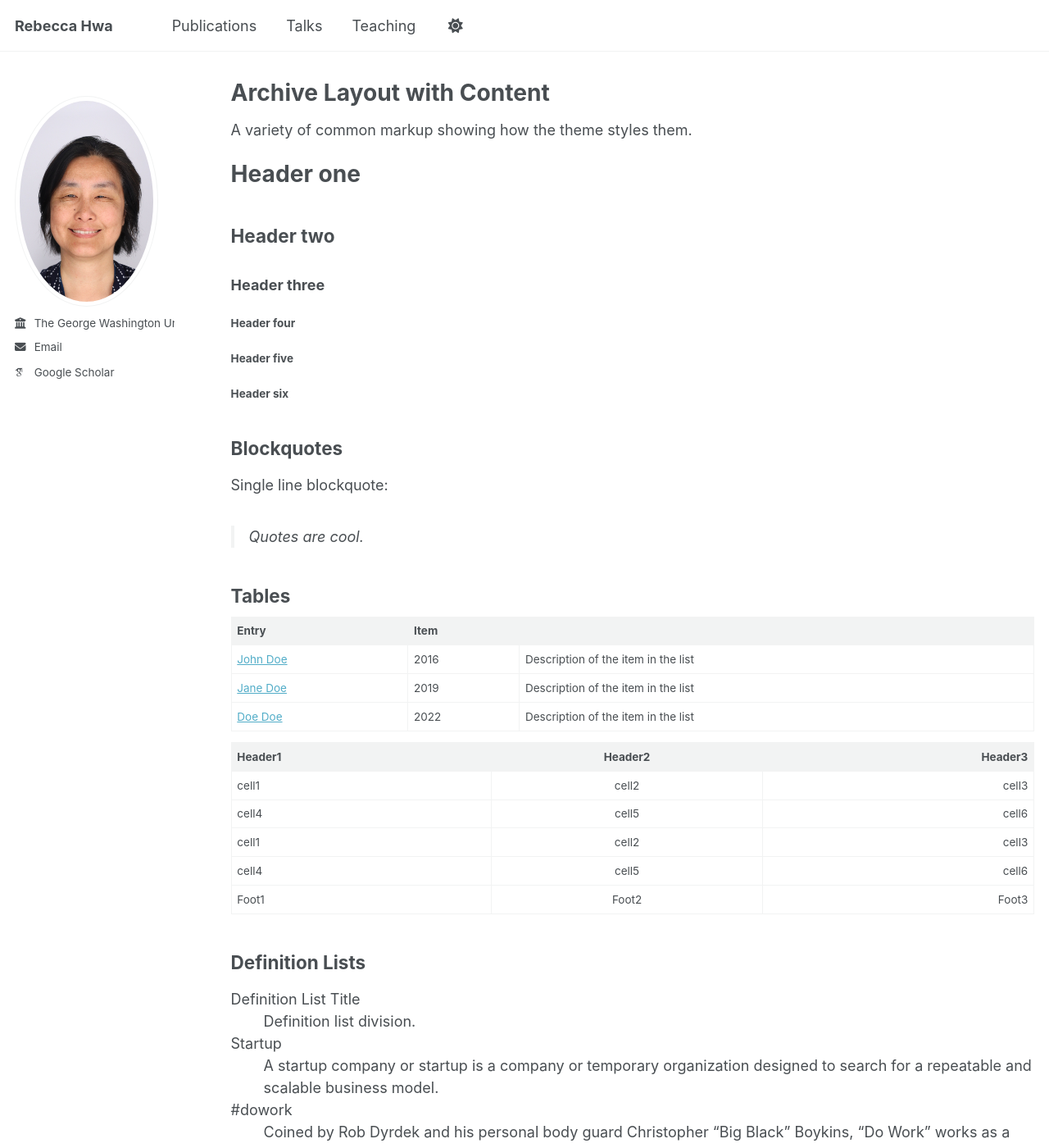
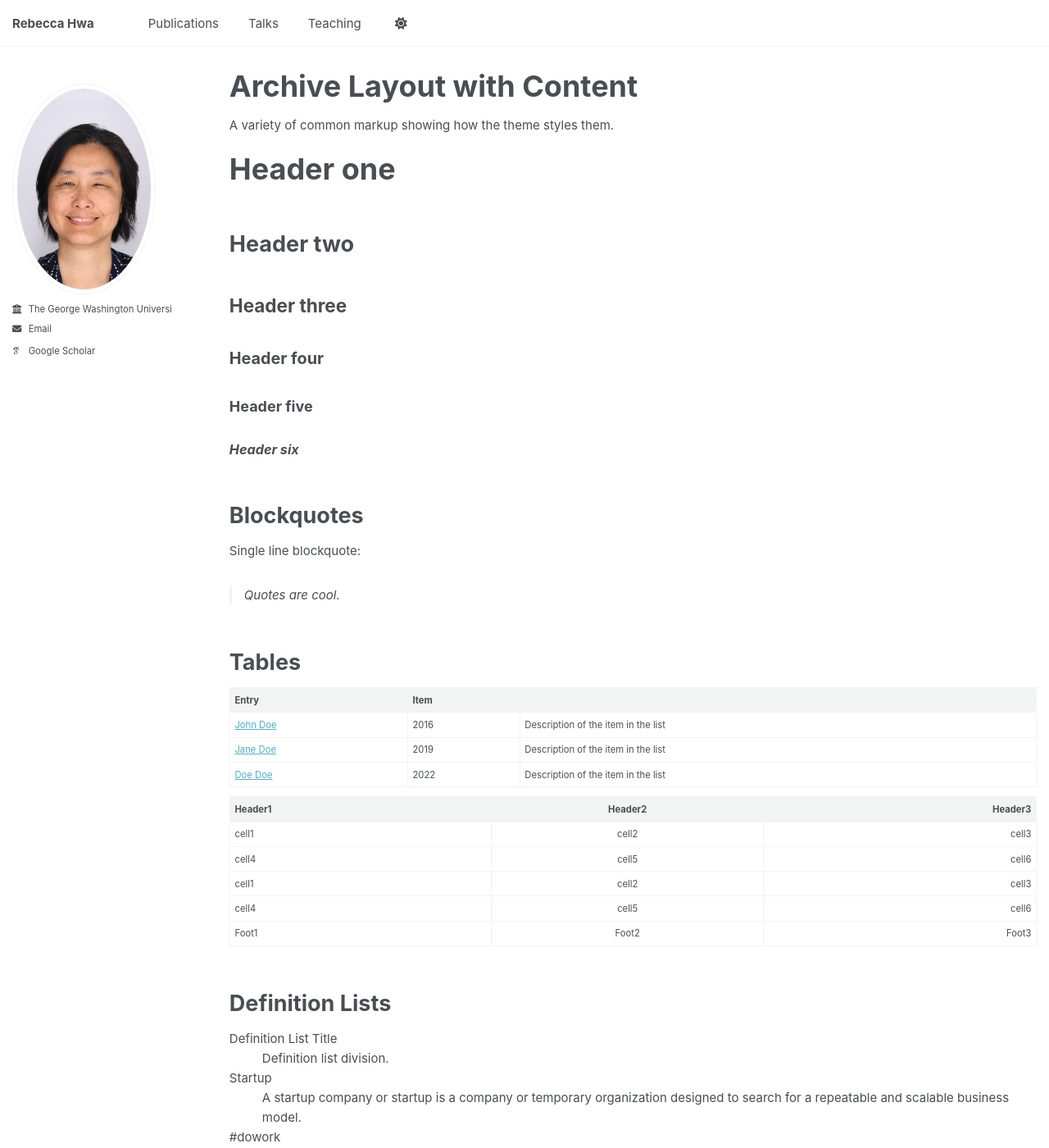
Before and after one commit to rebeccahwa/rebeccahwa.github.io, a Jekyll site: the page built from _pages/archive-layout-with-content.md, in a window 1280 px wide and 1400 px high. Shown: the whole window at 82% size. Built offline with Jekyll 4.4.1, drawn with Linux system fonts in a browser that asks for light colours; some web fonts are replaced; a script bundle is joined from its source files by our own code; library files that are not in the unit come from our copies.

Commit message:
Update main.scss

```diff
--- a/assets/css/main.scss
+++ b/assets/css/main.scss
@@ -41,3 +41,17 @@
     "vendor/font-awesome/solid",
     "vendor/font-awesome/brands"
 ;
+
+/* RH added to reduce font sizes -- Adjust Body Text and Header Hierarchy */
+body {
+  font-size: 15px; /* Shrinks the body text slightly more */
+  line-height: 1.6; /* Adds a bit of 'breathability' for a minimal look */
+}
+
+/* Ensure Headers are always proportional and never smaller than body */
+h1 { font-size: 2.0rem; }
+h2 { font-size: 1.5rem; }
+h3 { font-size: 1.25rem; }
+h4 { font-size: 1.1rem; }  /* This forces H4 to be 10% larger than body */
+h5 { font-size: 1.0rem; font-weight: bold; } /* H5 same as body but bold */
+h6 { font-size: 0.9rem; font-style: italic; } /* H6 slightly smaller but italic */
```
